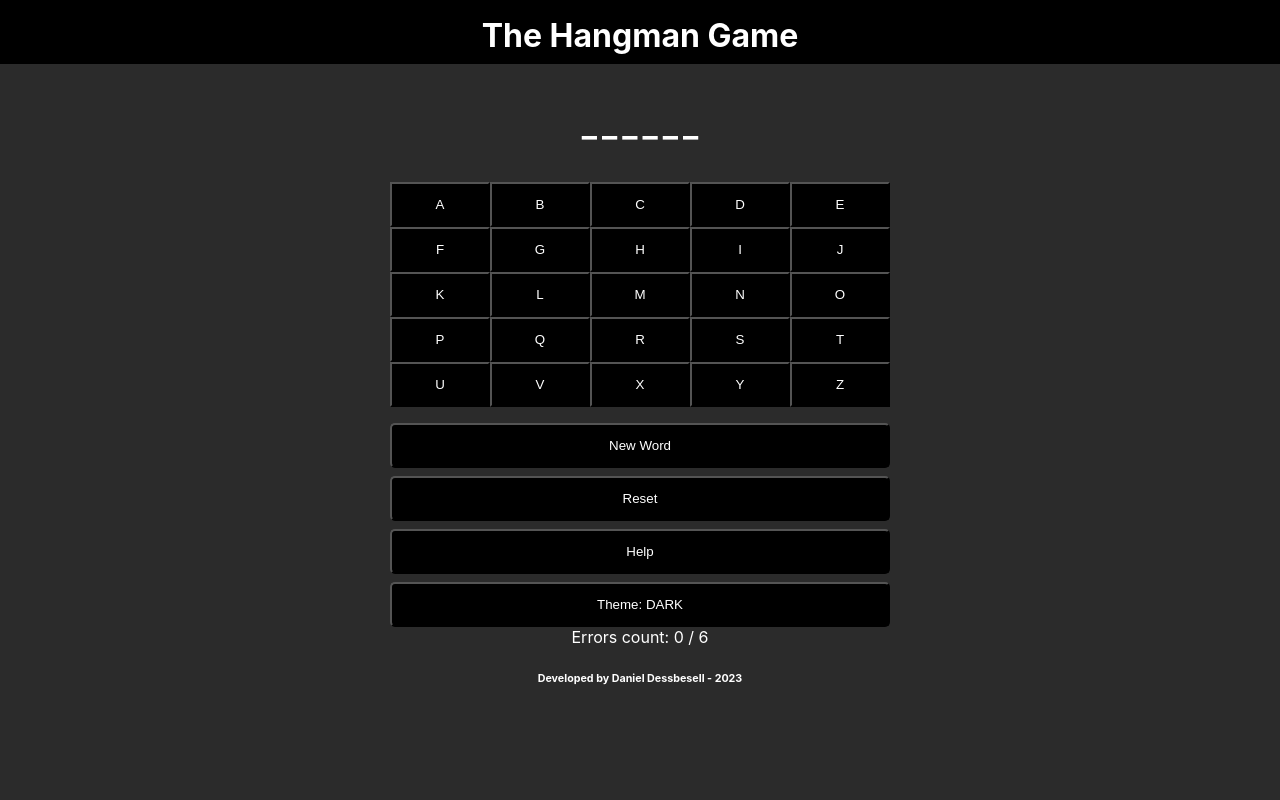
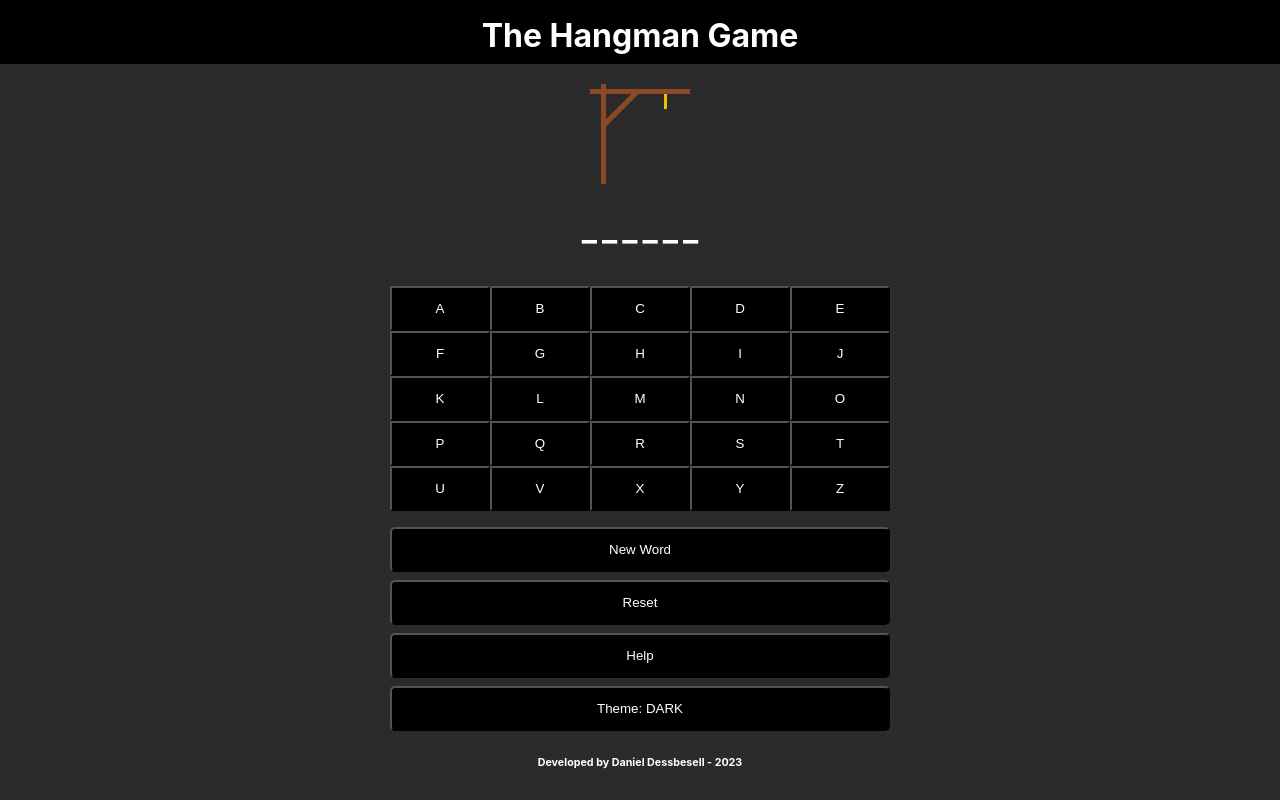
Before and after one commit to danieldessbesell/theHangmanGame, a React (Create React App) app: page / in a window 1280 px wide. Built offline with nearby package versions, Linux system fonts and the light colour scheme.

Commit message:
feat hangmanSVG conclued

```diff
--- a/src/components/HangmanSVG/index.js
+++ b/src/components/HangmanSVG/index.js
@@ -1,6 +1,6 @@
 import React from "react";
 
-export default function HangmanSVG() {
+export default function HangmanSVG({errorsLevel}) {
   return (
     <svg width="100" height="100" viewBox="0 0 100 100" fill="none" xmlns="http://www.w3.org/2000/svg">
       <g id="hangman">
@@ -10,12 +10,35 @@ export default function HangmanSVG() {
           <rect id="Rectangle 4" x="11" y="40.3553" width="50" height="5" transform="rotate(-45 11 40.3553)" fill="#8D4925"/>
         </g>
         <line id="string" x1="75.5" y1="10" x2="75.5" y2="25" stroke="#F0BE00" stroke-width="3"/>
+
+       {(errorsLevel > 0) && (
+        <circle id="head" cx="75" cy="32" r="6.5" stroke="black" stroke-width="3"/>
+       )}
+      {(errorsLevel > 1) && (
+        <line id="body" x1="75.5" y1="38" x2="75.5" y2="71" stroke="black" stroke-width="3"/>
+       )}
+      {(errorsLevel > 2) && (
         <line id="rightArm" x1="75.0357" y1="43.8823" x2="66.2131" y2="56.0133" stroke="black" stroke-width="3"/>
+       )}
+      {(errorsLevel > 3) && (
+        <line id="leftArm" y1="-1.5" x2="15" y2="-1.5" transform="matrix(0.588172 0.808736 0.808736 -0.588172 77 43)" stroke="black" stroke-width="3"/>
+       )}
+      {(errorsLevel > 4) && (
         <line id="rightLeg" x1="76.0357" y1="68.8823" x2="67.2131" y2="81.0133" stroke="black" stroke-width="3"/>
-        <line id="leftArm" y1="-1.5" x2="15" y2="-1.5" transform="matrix(0.588172 0.808736 0.808736 -0.588172 77 43)" stroke="black" stroke-width="3"/>
+       )}
+      {(errorsLevel > 5) && (
         <line id="leftLeg" y1="-1.5" x2="15" y2="-1.5" transform="matrix(0.588172 0.808736 0.808736 -0.588172 76 68)" stroke="black" stroke-width="3"/>
-        <line id="body" x1="75.5" y1="38" x2="75.5" y2="71" stroke="black" stroke-width="3"/>
-        <circle id="head" cx="75" cy="32" r="6.5" stroke="black" stroke-width="3"/>
+       )}
+
+
+
+
+
+
+
+
+
+
       </g>
     </svg>
   )
--- a/src/pages/Hangman/index.js
+++ b/src/pages/Hangman/index.js
@@ -4,6 +4,7 @@ import words from "../../helpers/words";
 import Header from "../../components/Header";
 import styles from "../../styles/colors";
 import handleChangeTheme from "../../helpers/changeTheme";
+import HangmanSVG from "../../components/HangmanSVG";
 
 export default function Hangman() {
   const [word, setWord] = useState('');
@@ -113,8 +114,11 @@ export default function Hangman() {
       >
       <Header themeSelect={themeSelect} />
       <br/>
+      <div style={{textAlign: 'center'}}>
+        <HangmanSVG errorsLevel={errors} />
       <div style={{display: 'flex', justifyContent: 'center'}}>
         <ShowWord />
+        </div>
       </div>
       <div style={{ display: 'flex', justifyContent: "center", width: '100vw', boxSizing: "border-box", padding: '16px' }}>
         <div style={{display: 'grid', gridTemplateColumns: '20% 20% 20% 20% 20%', width: '90%', maxWidth: '500px'}}>
@@ -297,9 +301,6 @@ export default function Hangman() {
             </div>
           </div>
         )}
-        <div>
-          Errors count: {errors} / 6
-        </div>
       </div>
       <div style={{ textAlign: 'center' }}>
           <h6>
```
